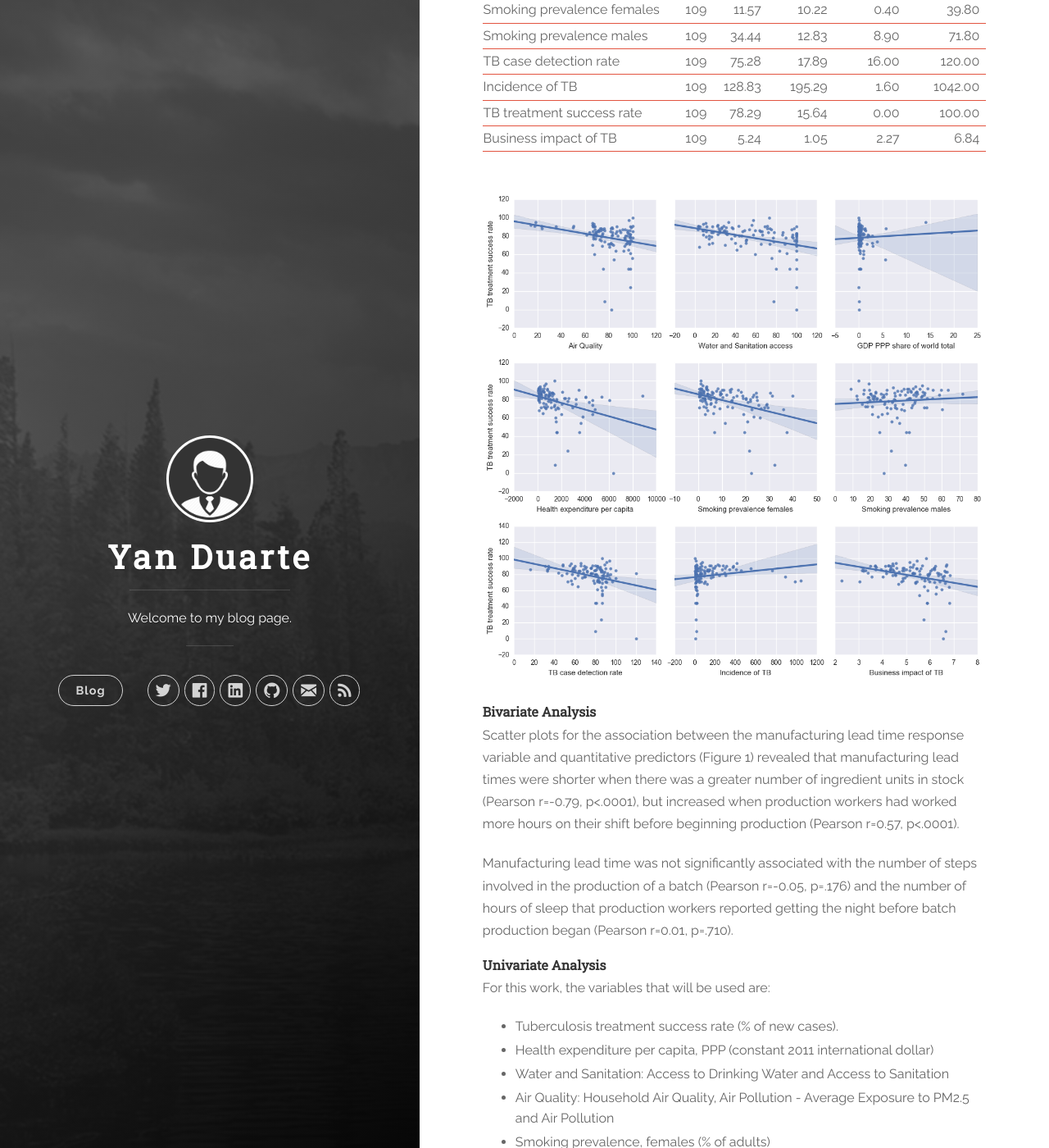
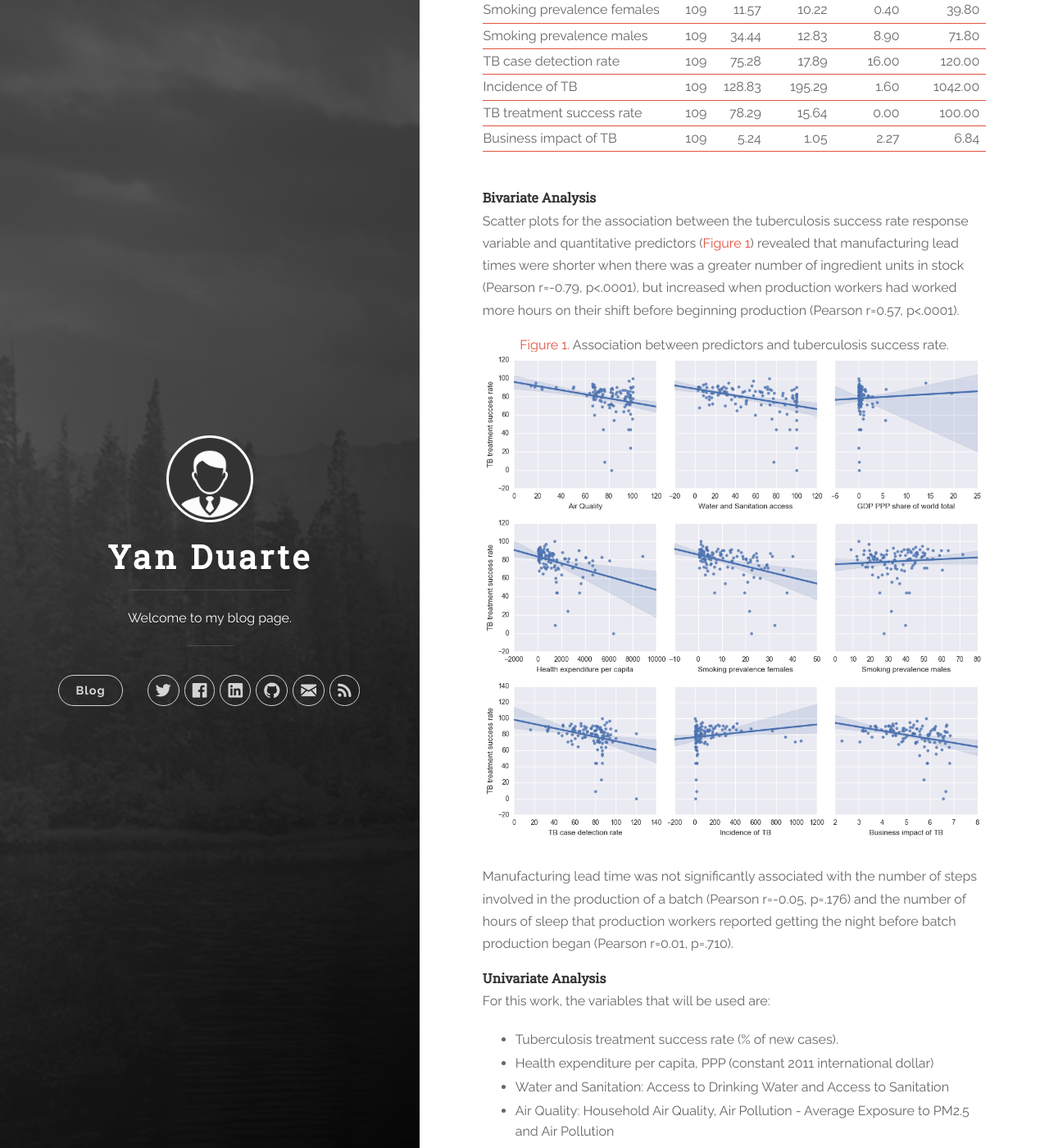
Before and after one commit to yan-duarte/yan-duarte.github.io, a Jekyll site: the page built from _posts/2016-12-05-DAC-Assignment3.md, in a window 1280 px wide and 1400 px high, scrolled down 644 px. Shown: the whole window at 82% size. Built offline with Jekyll 4.4.1, drawn with Linux system fonts in a browser that asks for light colours; nearby versions of some CDN libraries.

Commit message:
Updated 2016-12-05-DAC-Assignment3.md

```diff
--- a/_posts/2016-12-05-DAC-Assignment3.md
+++ b/_posts/2016-12-05-DAC-Assignment3.md
@@ -36,11 +36,16 @@ The average of the response variable, tuberculosis treatment success rate, was 7
 
 <br>
 
+#### **Bivariate Analysis**
+
+Scatter plots for the association between the tuberculosis success rate response variable and quantitative predictors ([Figure 1](#figure1)) revealed that manufacturing lead times were shorter when there was a greater number of ingredient units in stock (Pearson r=-0.79, p<.0001), but increased when production workers had worked more hours on their shift before beginning production (Pearson r=0.57, p<.0001).
+
+<center><a name="figure1">Figure 1.</a> Association between predictors and tuberculosis success rate.</center>
 ![Figure 1]({{site.baseurl}}/yan-duarte.github.io/images/dac-assignments/bivariate_analysis.png)
 
 
-#### **Bivariate Analysis**
-Scatter plots for the association between the manufacturing lead time response variable and quantitative predictors (Figure 1) revealed that manufacturing lead times were shorter when there was a greater number of ingredient units in stock (Pearson r=-0.79, p<.0001), but increased when production workers had worked more hours on their shift before beginning production (Pearson r=0.57, p<.0001).
+
+
 
 
 
```
